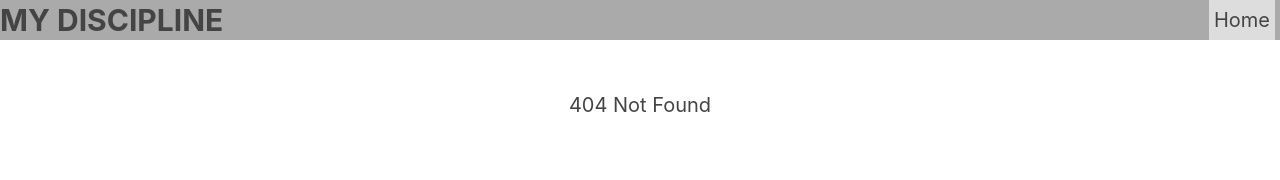
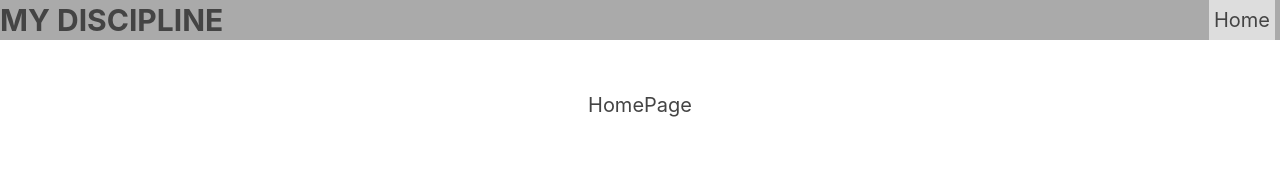
Before and after one commit to cesarlenin/my-discipline, a React (Create React App) app: page /Home in a window 1280 px wide. Before the commit this address had no page. Shown: the top 180 px of the page. Built offline with nearby package versions, Linux system fonts and the light colour scheme.

Commit message:
initialized home page and landing page

```diff
--- a/src/App.js
+++ b/src/App.js
@@ -2,6 +2,7 @@ import React, { Component } from 'react'
 import { Route, Switch, Link } from 'react-router-dom'
 import NotFound from './pages/NotFound';
 import LandingPage from './pages/LandingPage';
+import HomePage from './pages/HomePage';
 import Nav from './components/Nav/Nav';
 import './App.css'
 
@@ -19,8 +20,8 @@ class App extends Component {
       <main className='App__main'>
         <Switch>
           <Route exact path="/" component={LandingPage} />
-          {/* <Route exact path="/Home" component={HomePage}/>
-          <Route exact path="/Detail/:habitId" component={DetailPage} />
+          <Route exact path="/Home" component={HomePage}/>
+          {/* <Route exact path="/Detail/:habitId" component={DetailPage} />
           <Route exact path="/createHabit" component={CreateHabitPage} />
           <Route exact path="/EditHabit/:habitId" component={EditHabitPage} />
           <Route exact path="/AddAction/:habitId" component={AddActionPage} /> */}
--- /dev/null
+++ b/src/pages/HomePage.js
@@ -0,0 +1,13 @@
+import React, { Component } from 'react'
+
+export class HomePage extends Component {
+  render() {
+    return (
+      <div>
+        <p>HomePage</p>
+      </div>
+    )
+  }
+}
+
+export default HomePage
```
